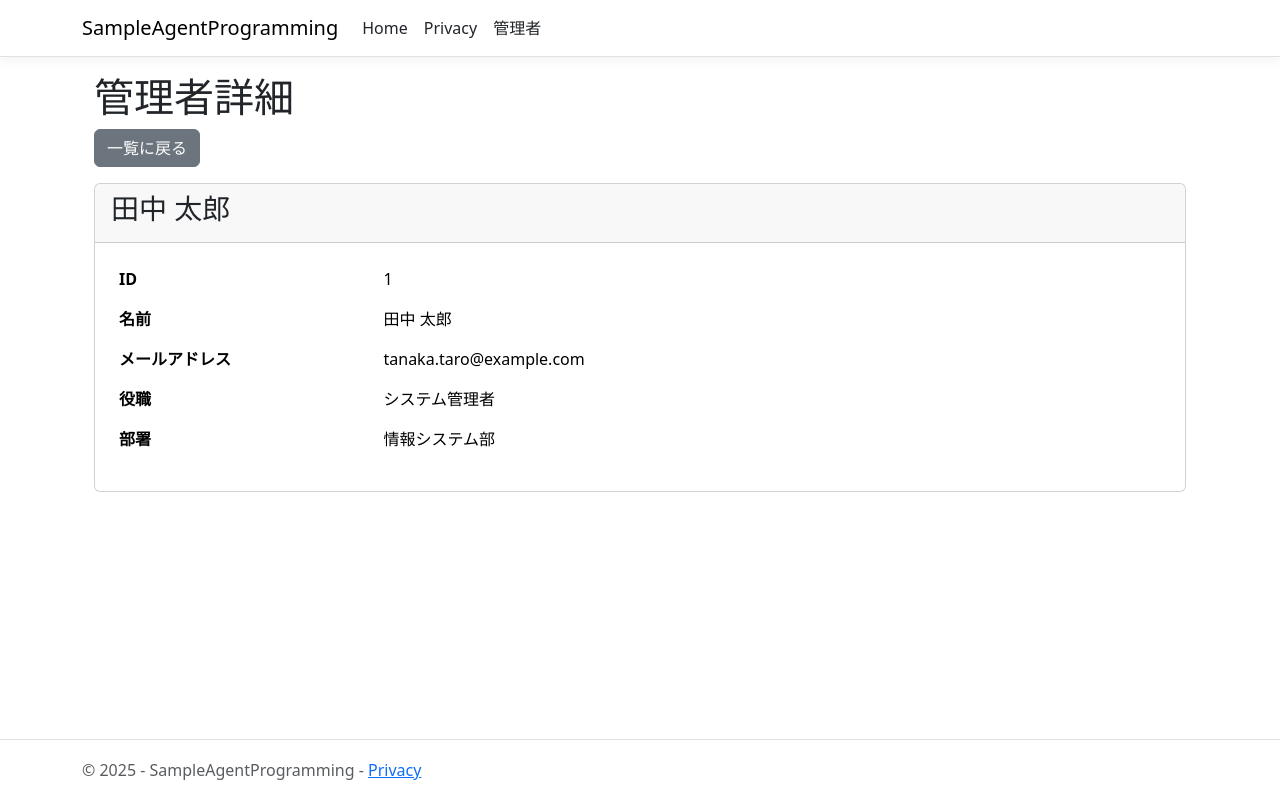
After one commit to kenichiro-kimura/SampleAgentProgramming, an ASP.NET Core app: page /AdminDetail?id=1 in a window 1280 px wide. The commit adds this page. Run offline with ASP.NET Core 8, Linux system fonts and the light colour scheme; style sheets or scripts are compiled from the project's sources.

```diff
--- /dev/null
+++ b/Pages/AdminDetail.cshtml
@@ -0,0 +1,56 @@
+@page
+@model AdminDetailModel
+@{
+    ViewData["Title"] = "管理者詳細";
+}
+
+<div class="container">
+    <h1>@ViewData["Title"]</h1>
+
+    <div class="row mb-3">
+        <div class="col">
+            <a class="btn btn-secondary" asp-page="/Admin">一覧に戻る</a>
+        </div>
+    </div>
+
+    @if (Model.Administrator != null)
+    {
+        <div class="card">
+            <div class="card-header">
+                <h3>@Model.Administrator.Name</h3>
+            </div>
+            <div class="card-body">
+                <table class="table table-borderless">
+                    <tbody>
+                        <tr>
+                            <th scope="row" class="col-3">ID</th>
+                            <td>@Model.Administrator.Id</td>
+                        </tr>
+                        <tr>
+                            <th scope="row">名前</th>
+                            <td>@Model.Administrator.Name</td>
+                        </tr>
+                        <tr>
+                            <th scope="row">メールアドレス</th>
+                            <td>@Model.Administrator.Email</td>
+                        </tr>
+                        <tr>
+                            <th scope="row">役職</th>
+                            <td>@Model.Administrator.Position</td>
+                        </tr>
+                        <tr>
+                            <th scope="row">部署</th>
+                            <td>@Model.Administrator.Department</td>
+                        </tr>
+                    </tbody>
+                </table>
+            </div>
+        </div>
+    }
+    else
+    {
+        <div class="alert alert-warning" role="alert">
+            指定された管理者が見つかりません。
+        </div>
+    }
+</div>
--- /dev/null
+++ b/Pages/AdminDetail.cshtml.cs
@@ -0,0 +1,51 @@
+using Microsoft.AspNetCore.Mvc;
+using Microsoft.AspNetCore.Mvc.RazorPages;
+using SampleAgentProgramming.Models;
+
+namespace SampleAgentProgramming.Pages;
+
+public class AdminDetailModel : PageModel
+{
+    public Administrator? Administrator { get; set; }
+
+    public IActionResult OnGet(int id)
+    {
+        // Mock data - same as Admin page
+        var administrators = new List<Administrator>
+        {
+            new Administrator
+            {
+                Id = 1,
+                Name = "田中 太郎",
+                Email = "tanaka.taro@example.com",
+                Position = "システム管理者",
+                Department = "情報システム部"
+            },
+            new Administrator
+            {
+                Id = 2,
+                Name = "佐藤 花子",
+                Email = "sato.hanako@example.com",
+                Position = "セキュリティ管理者",
+                Department = "情報セキュリティ部"
+            },
+            new Administrator
+            {
+                Id = 3,
+                Name = "鈴木 次郎",
+                Email = "suzuki.jiro@example.com",
+                Position = "データベース管理者",
+                Department = "データ管理部"
+            }
+        };
+
+        Administrator = administrators.FirstOrDefault(a => a.Id == id);
+
+        if (Administrator == null)
+        {
+            return NotFound();
+        }
+
+        return Page();
+    }
+}
--- a/Pages/Shared/_Layout.cshtml
+++ b/Pages/Shared/_Layout.cshtml
@@ -26,6 +26,9 @@
                         <li class="nav-item">
                             <a class="nav-link text-dark" asp-area="" asp-page="/Privacy">Privacy</a>
                         </li>
+                        <li class="nav-item">
+                            <a class="nav-link text-dark" asp-area="" asp-page="/Admin">管理者</a>
+                        </li>
                     </ul>
                 </div>
             </div>
```
Also changed, not shown: Models/Administrator.cs (added, +32 -0 lines), Pages/Admin.cshtml (added, +39 -0 lines), Pages/Admin.cshtml.cs (added, +41 -0 lines).
